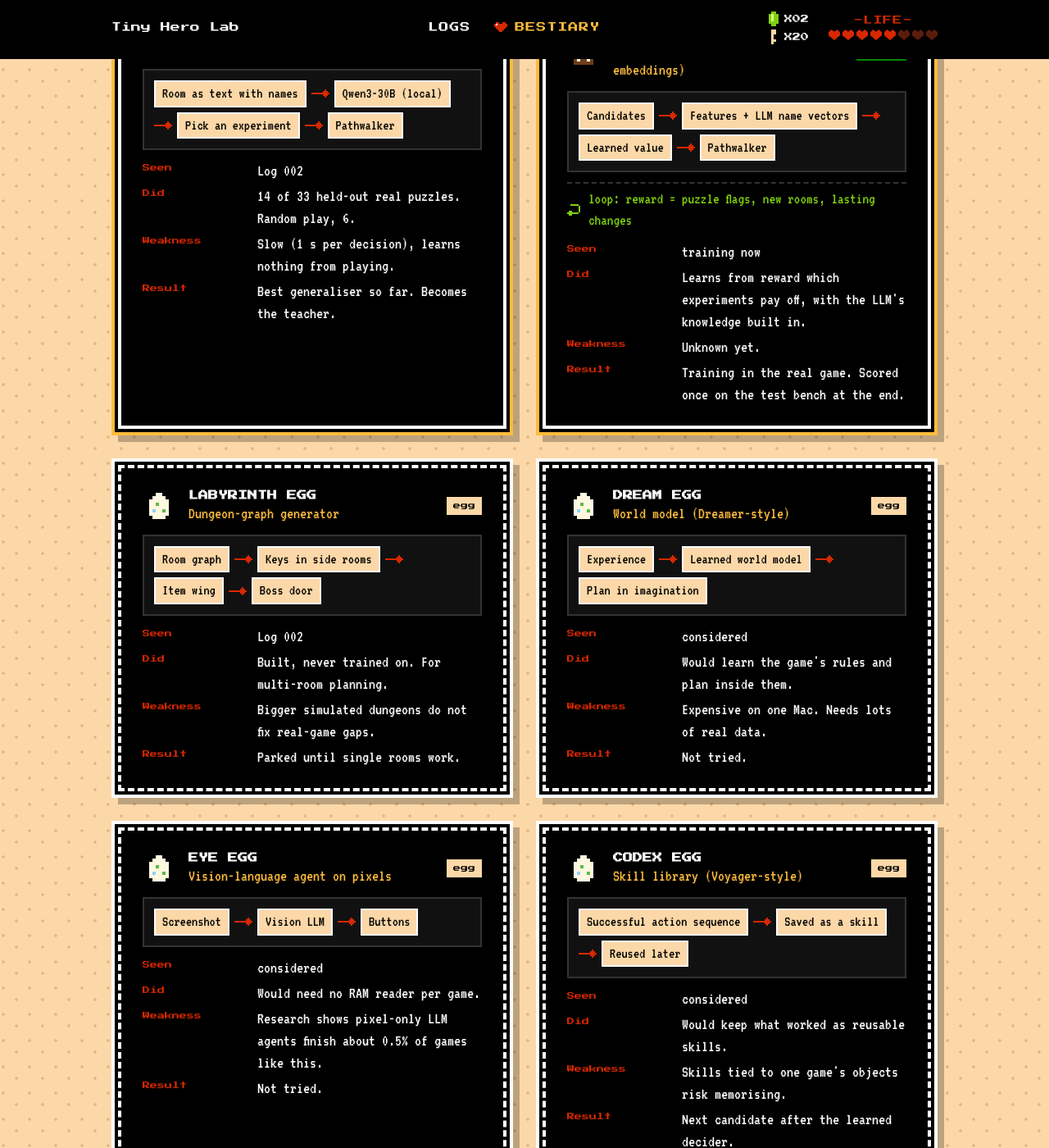
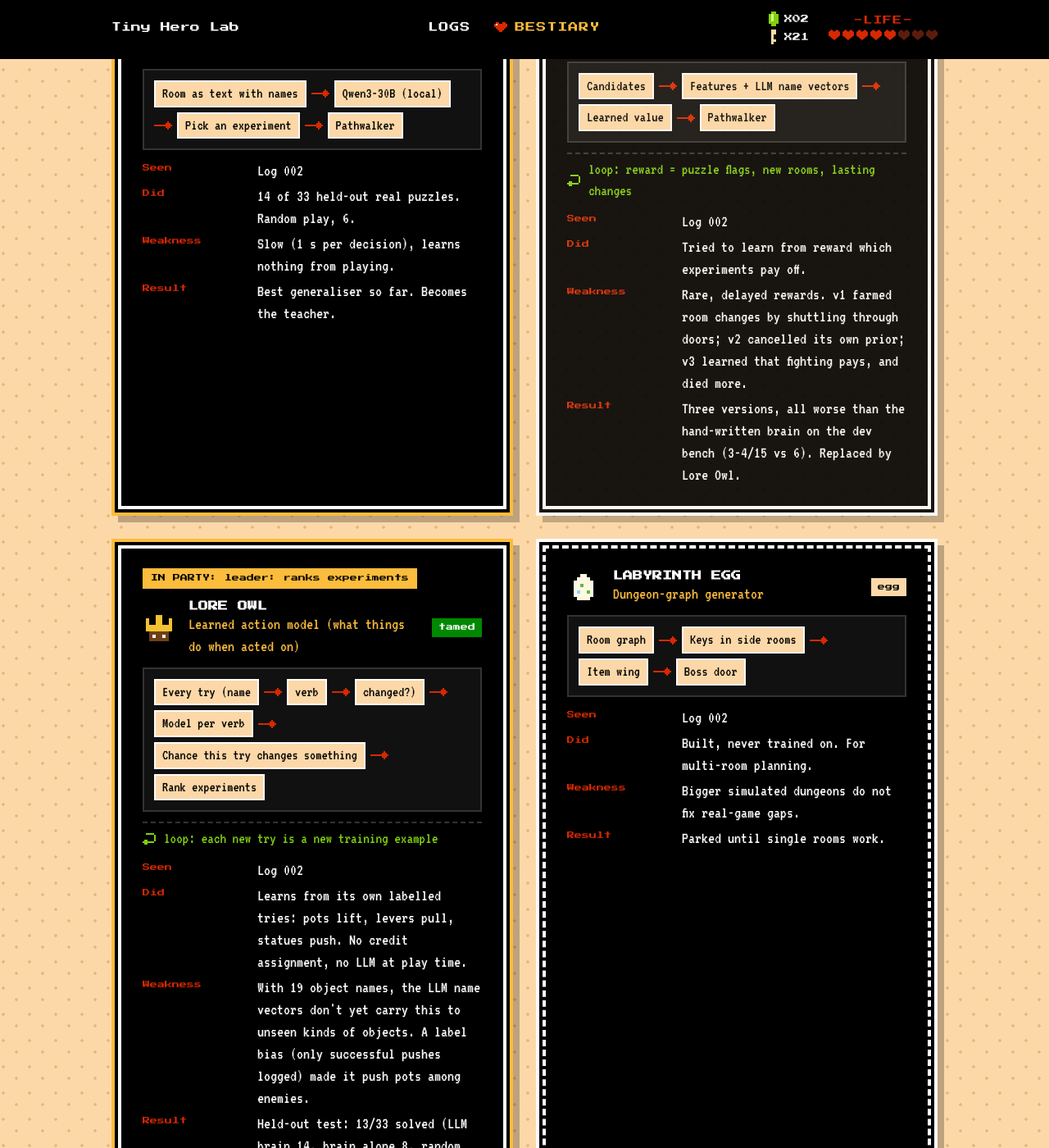
Before and after one commit to sofianedjerbi/zelda-agent-devblog, a Jekyll site: the page built from bestiary.html, in a window 1280 px wide and 1400 px high, scrolled down 4495 px. Shown: the whole window at 82% size. Built offline with Jekyll 4.4.1, drawn with Linux system fonts in a browser that asks for light colours; some of the changed text lies outside the part shown.

Commit message:
Bestiary: Bandit Knight defeated (3 versions), Lore Owl (learned action model) leads the party
Co-Authored-By: Claude Opus 5.5 <noreply@anthropic.com>
Claude-Session: https://claude.ai/code/session_011zaXs3MpTYuwKudv5WyDZs

```diff
--- a/_data/bestiary.yml
+++ b/_data/bestiary.yml
@@ -145,16 +145,26 @@
   weakness: Slow (1 s per decision), learns nothing from playing.
   result: Best generaliser so far. Becomes the teacher.
 - name: Bandit Knight
-  current: "leader: decides"
-  real: Learned decider (RL + LLM name embeddings)
+  real: Learned decider (RL value of experiments)
+  type: boss
+  status: defeated
+  seen: Log 002
+  nodes: [Candidates, Features + LLM name vectors, Learned value, Pathwalker]
+  loop: reward = puzzle flags, new rooms, lasting changes
+  did: Tried to learn from reward which experiments pay off.
+  weakness: "Rare, delayed rewards. v1 farmed room changes by shuttling through doors; v2 cancelled its own prior; v3 learned that fighting pays, and died more."
+  result: "Three versions, all worse than the hand-written brain on the dev bench (3-4/15 vs 6). Replaced by Lore Owl."
+- name: Lore Owl
+  current: "leader: ranks experiments"
+  real: Learned action model (what things do when acted on)
   type: boss
   status: tamed
-  seen: training now
-  nodes: [Candidates, Features + LLM name vectors, Learned value, Pathwalker]
-  loop: reward = puzzle flags, new rooms, lasting changes
-  did: Learns from reward which experiments pay off, with the LLM's knowledge built in.
-  weakness: Unknown yet.
-  result: Training in the real game. Scored once on the test bench at the end.
+  seen: Log 002
+  nodes: [Every try (name, verb, changed?), Model per verb, Chance this try changes something, Rank experiments]
+  loop: each new try is a new training example
+  did: "Learns from its own labelled tries: pots lift, levers pull, statues push. No credit assignment, no LLM at play time."
+  weakness: "With 19 object names, the LLM name vectors don't yet carry this to unseen kinds of objects. A label bias (only successful pushes logged) made it push pots among enemies."
+  result: "Held-out test: 13/33 solved (LLM brain 14, brain alone 8, random 6), but 10 game overs. Push bias being fixed."
 - name: Labyrinth Egg
   real: Dungeon-graph generator
   type: egg
```
